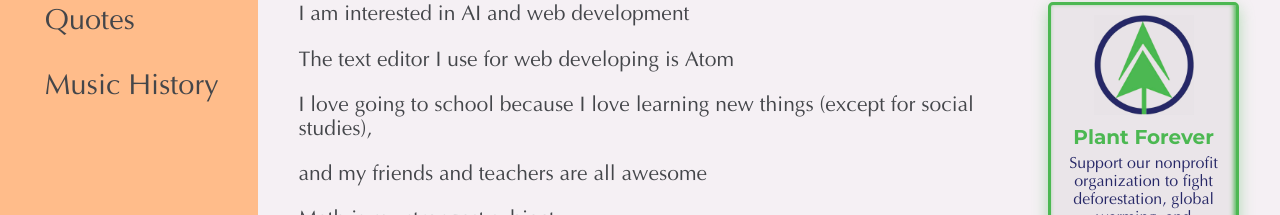
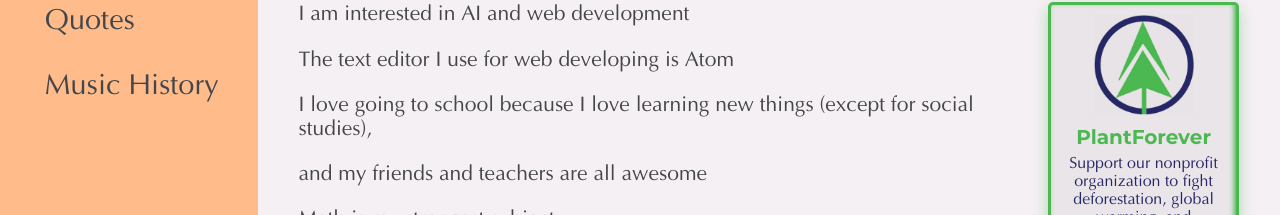
Before and after one commit to ChingChang9/Personal-Website, a Vue app: page / in a window 1280 px wide. Shown: the part 518-733 px from the top of the page. Built offline with nearby package versions, Linux system fonts and the light colour scheme.

Commit message:
updated links

```diff
--- a/src/views/About.vue
+++ b/src/views/About.vue
@@ -2,7 +2,7 @@
   <div>
     <div id="topic">About Me</div>
     <div id="line"></div>
-    <a id="wread" class="advertisement" href="http://wread.netlify.com" target="_blank">
+    <a id="wread" class="advertisement" href="https://wread.netlify.com" target="_blank">
       <img src="@/assets/about/wread.svg" />
       <div id="name">Wread</div>
       <div id="description">
@@ -16,9 +16,9 @@
     <p>I can speak English, Mandarin, and a little Taiwanese</p>
     <p>I want to be a software engineer when I grow up</p>
     <p>I know HTML, CSS, JS, jQuery, Vue, C++, C#, Python, and Java</p>
-    <a id="plant-forever" class="advertisement" href="http://plantforever.org/" target="_blank">
+    <a id="plant-forever" class="advertisement" href="https://plantforever.org/" target="_blank">
       <img src="@/assets/about/plant-forever.jpg" />
-      <div id="name">Plant Forever</div>
+      <div id="name">PlantForever</div>
       <div id="description">
         Support our nonprofit organization to fight deforestation, global warming, and deterioration of biodiversity!
       </div>
```
